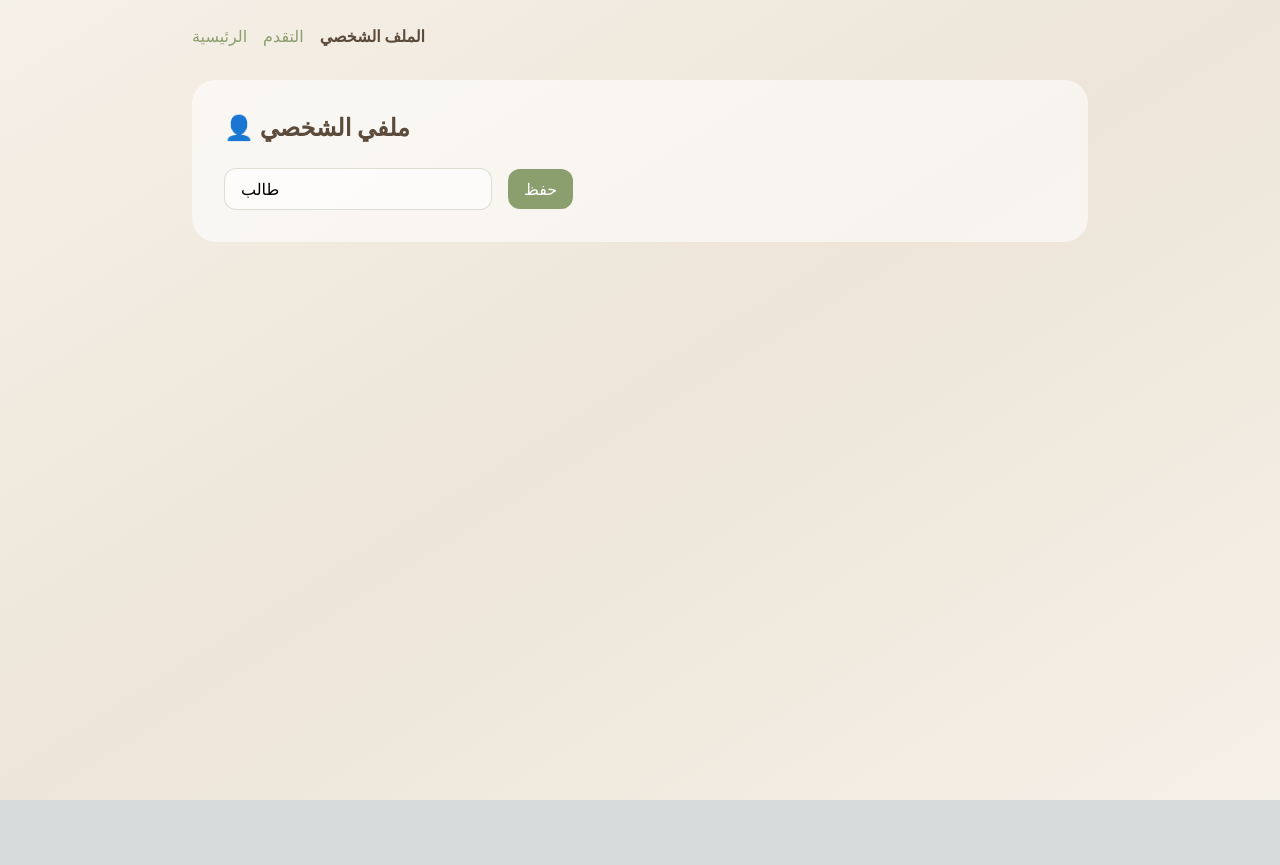
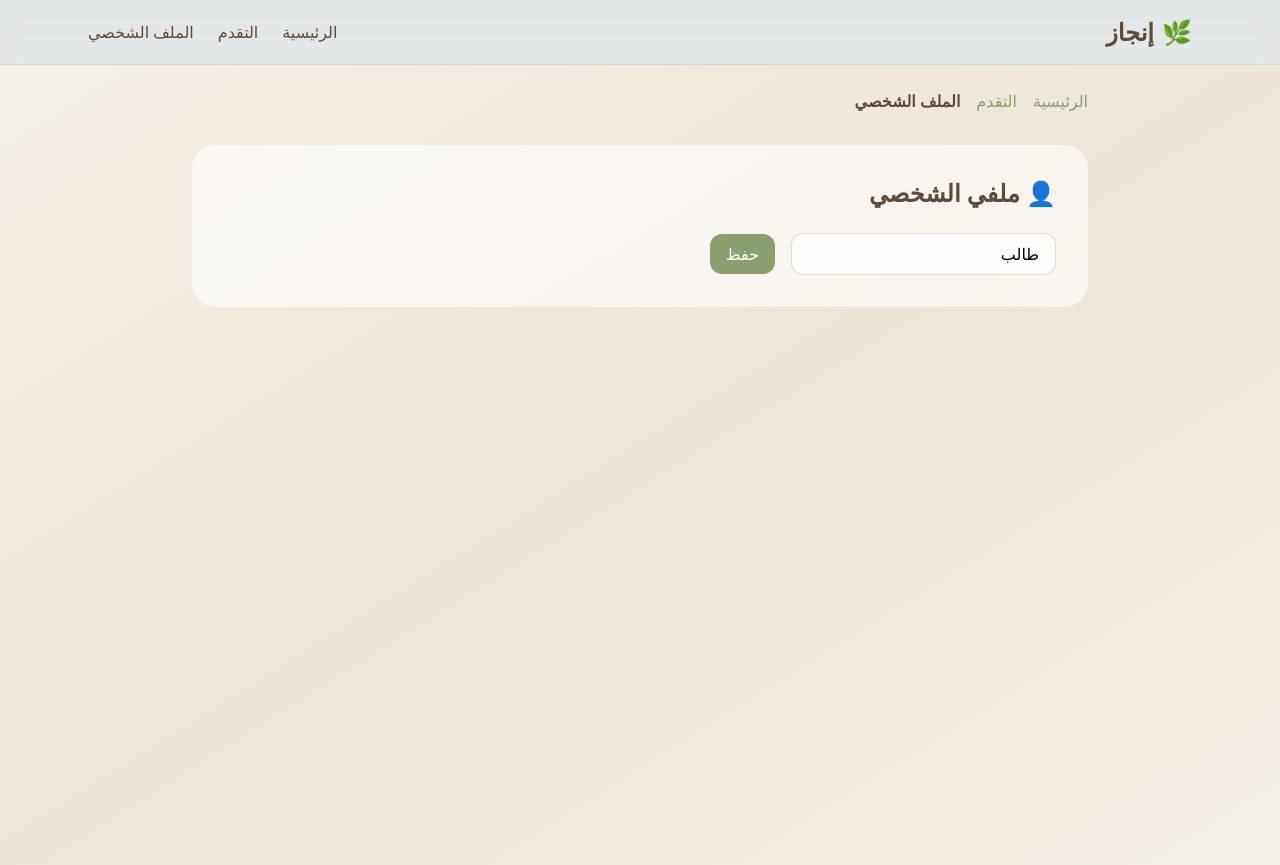
Before and after one commit to rahaf489/ENj, a Next.js app: page /profile in a window 1280 px wide. Before the commit the page ends 800 px from the top, so only its background shows below. Built offline with nearby package versions, Linux system fonts and the light colour scheme.

Commit message:
Update layout for Arabic language support

```diff
--- a/app/layout.tsx
+++ b/app/layout.tsx
@@ -1,27 +1,11 @@
+// app/layout.tsx
 import './globals.css';
+import Link from 'next/link';
 import type { Metadata } from 'next';
-import { Inter } from 'next/font/google';
-
-const inter = Inter({ subsets: ['latin'] });
 
 export const metadata: Metadata = {
-  title: 'Create Next App',
-  description: 'Generated by create next app',
-  openGraph: {
-    images: [
-      {
-        url: 'https://bolt.new/static/og_default.png',
-      },
-    ],
-  },
-  twitter: {
-    card: 'summary_large_image',
-    images: [
-      {
-        url: 'https://bolt.new/static/og_default.png',
-      },
-    ],
-  },
+  title: 'إنجاز - منصة تحليل التركيز والدراسة',
+  description: 'تطبيق لتحليل جودة الدراسة وتتبع التشتت',
 };
 
 export default function RootLayout({
@@ -30,8 +14,26 @@ export default function RootLayout({
   children: React.ReactNode;
 }) {
   return (
-    <html lang="en">
-      <body className={inter.className}>{children}</body>
+    <html lang="ar" dir="rtl">
+      <body>
+        {/* شريط التنقل العلوي - يظهر في كل الصفحات */}
+        <nav className="bg-white/30 backdrop-blur-md border-b border-[#8B9E6E]/20 sticky top-0 z-50">
+          <div className="max-w-6xl mx-auto px-6 py-4 flex justify-between items-center">
+            <div className="flex items-center gap-2">
+              <span className="text-2xl">🌿</span>
+              <h1 className="text-2xl font-bold text-[#5C4B3A]">إنجاز</h1>
+            </div>
+            <div className="flex gap-6">
+              <Link href="/" className="text-[#5C4B3A] hover:text-[#8B9E6E] transition-colors">الرئيسية</Link>
+              <Link href="/progress" className="text-[#5C4B3A] hover:text-[#8B9E6E] transition-colors">التقدم</Link>
+              <Link href="/profile" className="text-[#5C4B3A] hover:text-[#8B9E6E] transition-colors">الملف الشخصي</Link>
+            </div>
+          </div>
+        </nav>
+
+        {/* محتوى الصفحة */}
+        <main>{children}</main>
+      </body>
     </html>
   );
 }
```
